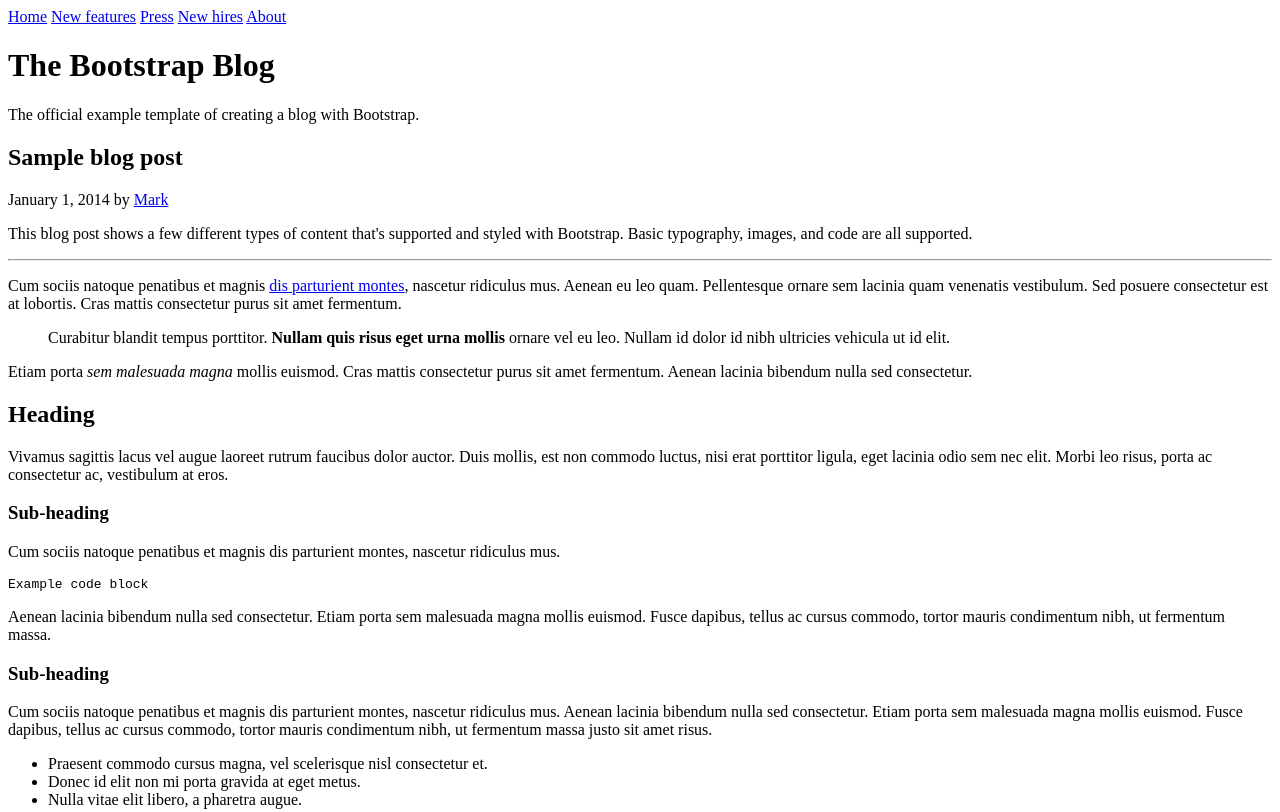
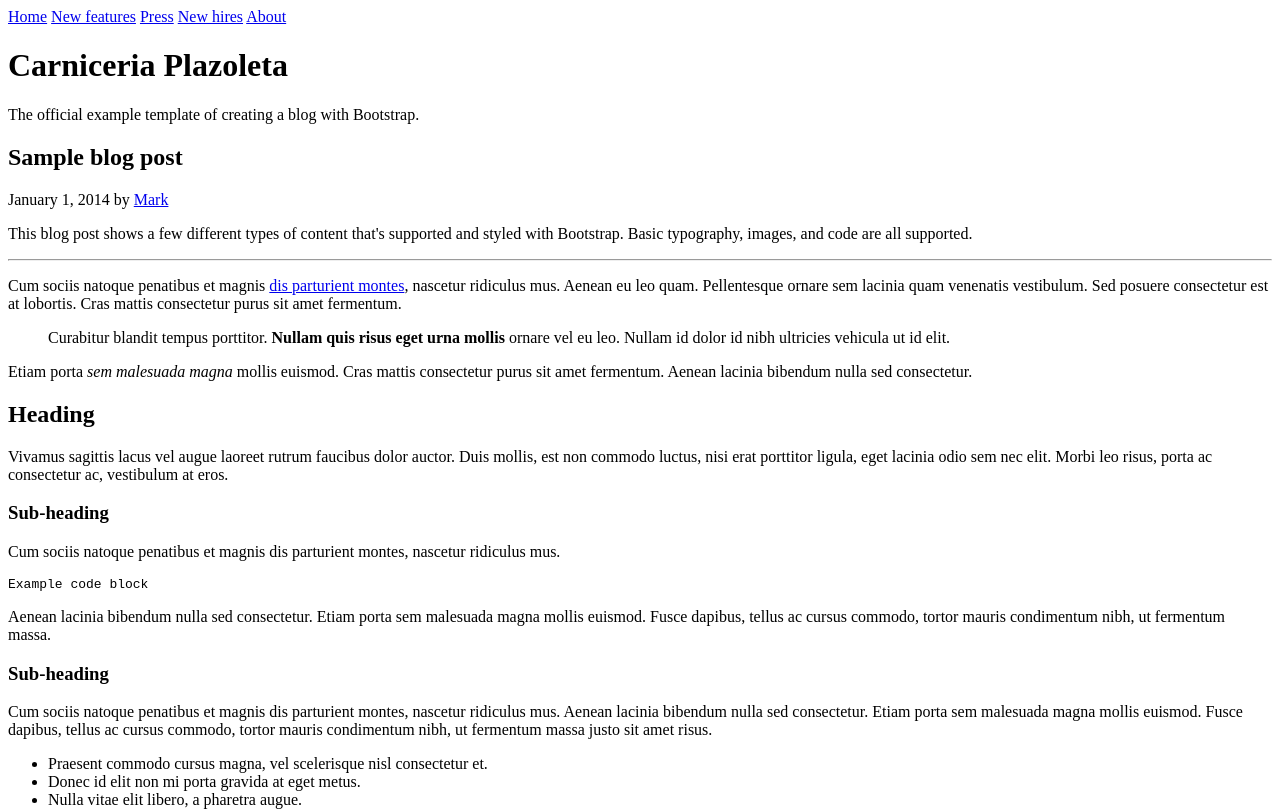
Before and after one commit to edwinV21/CreatechEdu, a website: page app/view1/view1.html in a window 1280 px wide. Shown: the top 812 px of the page. Drawn offline with Linux system fonts and the light colour scheme.

Commit message:
initial commit

```diff
--- a/app/view1/view1.html
+++ b/app/view1/view1.html
@@ -15,7 +15,7 @@
     <div class="container">
 
       <div class="blog-header">
-        <h1 class="blog-title">The Bootstrap Blog</h1>
+        <h1 class="blog-title">Carniceria Plazoleta</h1>
         <p class="lead blog-description">The official example template of creating a blog with Bootstrap.</p>
       </div>
 
```
